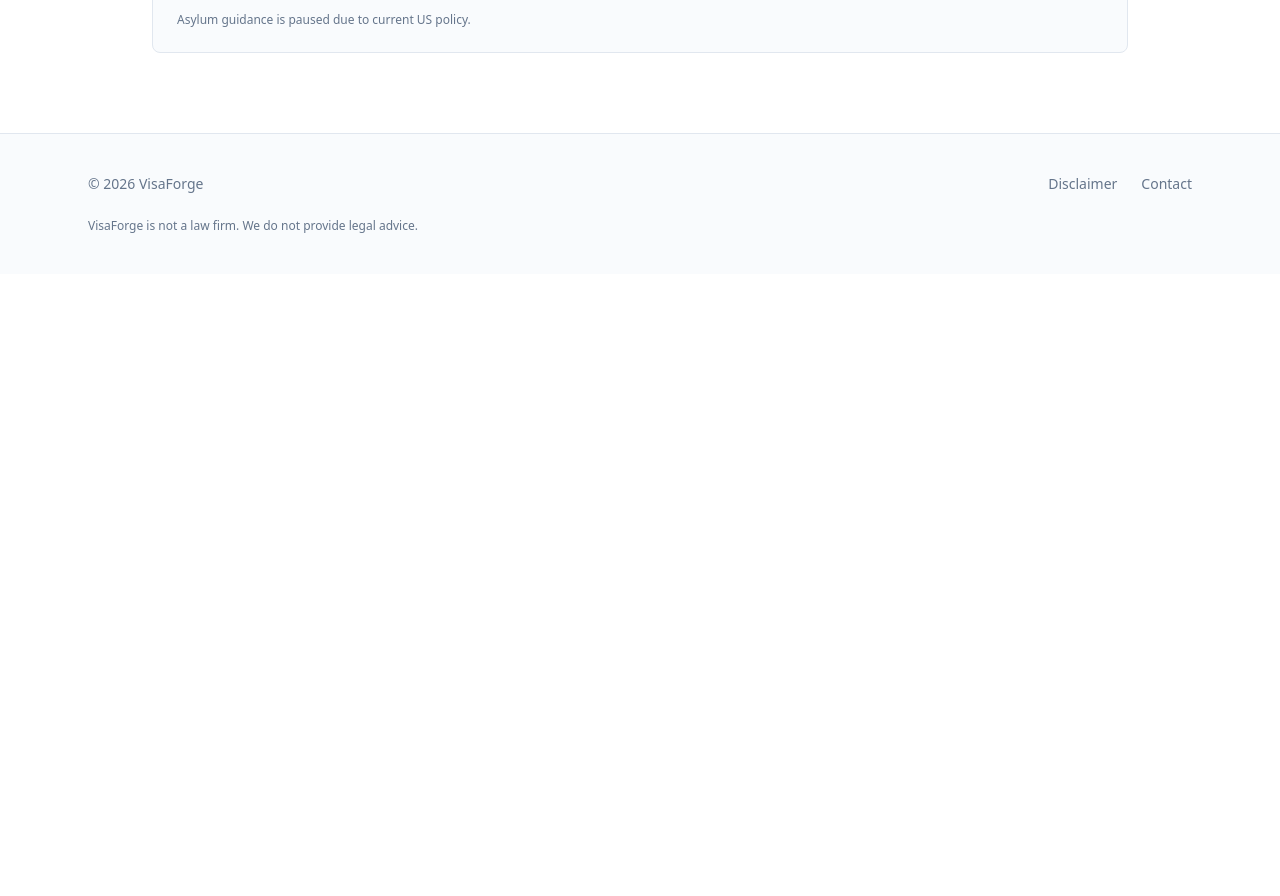
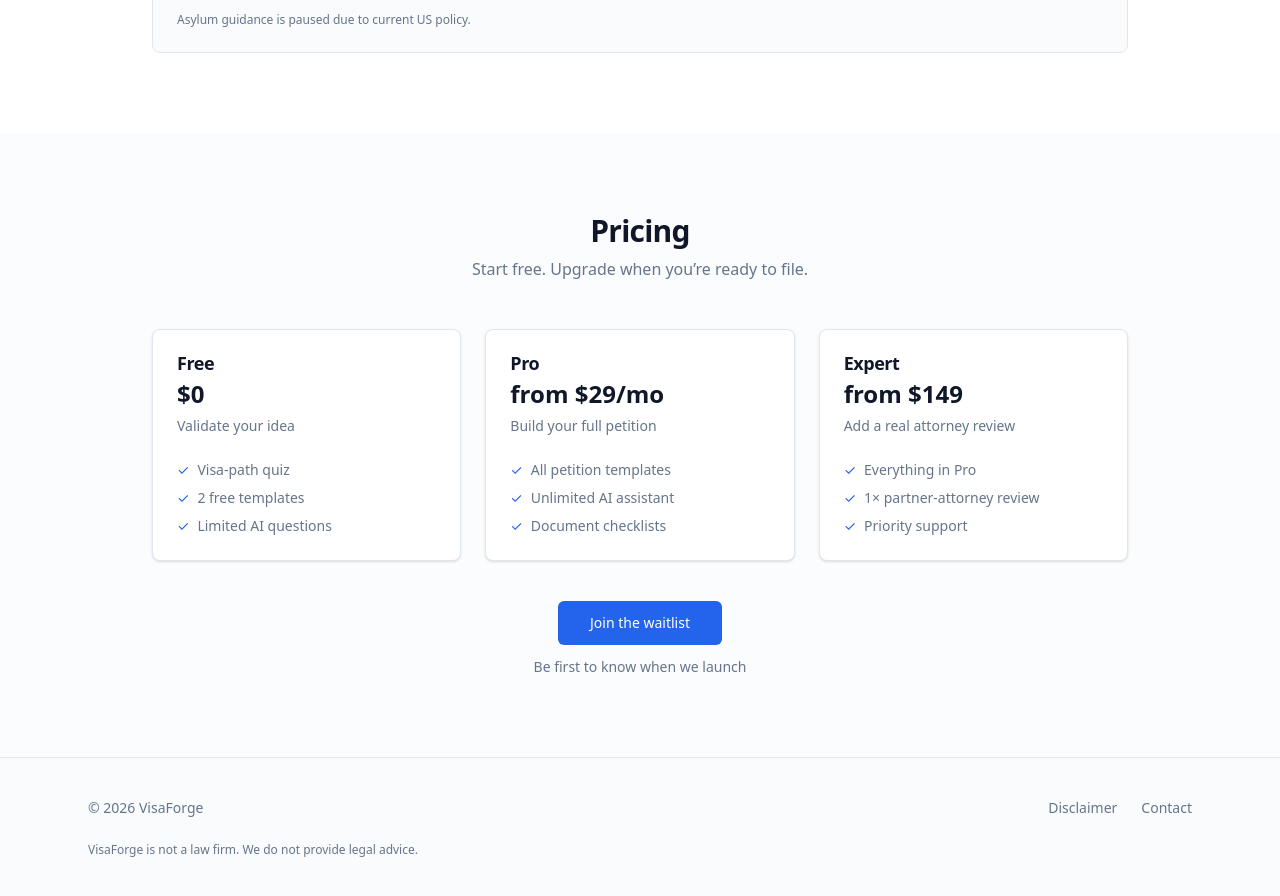
Before and after one commit to kostenk0/VG, a React (Vite) app in the folder apps/landing/: page / in a window 1280 px wide. Shown: the part 1840-2736 px from the top of the page. Before the commit the page ends 2114 px from the top, so only its background shows below. Built offline with nearby package versions, Linux system fonts and the light colour scheme; the HTML template or start-up script is replaced by a standard one.

Commit message:
feat(landing): add PricingTeaser section + translations

```diff
--- /dev/null
+++ b/apps/landing/src/components/sections/PricingTeaser.tsx
@@ -0,0 +1,61 @@
+import { useTranslation } from 'react-i18next'
+import { Card, CardContent, CardHeader, CardTitle, CardDescription } from '@/ui/card'
+import { WaitlistCTA } from '@/components/WaitlistCTA'
+import { FadeInOnScroll } from '@/components/FadeInOnScroll'
+
+const TIER_KEYS = ['free', 'pro', 'expert'] as const
+
+interface TierFeatures {
+  free: string[]
+  pro: string[]
+  expert: string[]
+}
+
+export function PricingTeaser() {
+  const { t } = useTranslation('home')
+  const features = t('pricing.tiers', { returnObjects: true }) as Record<
+    keyof TierFeatures,
+    { name: string; price: string; tagline: string; features: string[] }
+  >
+
+  return (
+    <section className="bg-muted/30 py-20">
+      <FadeInOnScroll className="mx-auto max-w-5xl px-6">
+        <div className="text-center">
+          <h2 className="text-3xl font-semibold tracking-tight">{t('pricing.heading')}</h2>
+          <p className="text-muted-foreground mt-2">{t('pricing.subheading')}</p>
+        </div>
+        <div className="mt-12 grid gap-6 md:grid-cols-3">
+          {TIER_KEYS.map((key) => {
+            const tier = features[key]
+            return (
+              <Card key={key}>
+                <CardHeader>
+                  <CardTitle>{tier.name}</CardTitle>
+                  <p className="text-2xl font-semibold">{tier.price}</p>
+                  <CardDescription>{tier.tagline}</CardDescription>
+                </CardHeader>
+                <CardContent>
+                  <ul className="text-muted-foreground space-y-2 text-sm">
+                    {tier.features.map((feature) => (
+                      <li key={feature} className="flex items-start gap-2">
+                        <span aria-hidden className="text-primary">
+                          ✓
+                        </span>
+                        <span>{feature}</span>
+                      </li>
+                    ))}
+                  </ul>
+                </CardContent>
+              </Card>
+            )
+          })}
+        </div>
+        <div className="mt-10 flex flex-col items-center gap-3">
+          <WaitlistCTA size="lg" />
+          <p className="text-muted-foreground text-sm">{t('pricing.ctaNote')}</p>
+        </div>
+      </FadeInOnScroll>
+    </section>
+  )
+}
--- a/apps/landing/src/i18n/en.json
+++ b/apps/landing/src/i18n/en.json
@@ -68,6 +68,31 @@
       "alsoSupportedLabel": "Also supported",
       "alsoSupported": "H-1B · L-1 · E-2 · F-1 / OPT → H-1B transition",
       "asylumNote": "Asylum guidance is paused due to current US policy."
+    },
+    "pricing": {
+      "heading": "Pricing",
+      "subheading": "Start free. Upgrade when you’re ready to file.",
+      "tiers": {
+        "free": {
+          "name": "Free",
+          "price": "$0",
+          "tagline": "Validate your idea",
+          "features": ["Visa-path quiz", "2 free templates", "Limited AI questions"]
+        },
+        "pro": {
+          "name": "Pro",
+          "price": "from $29/mo",
+          "tagline": "Build your full petition",
+          "features": ["All petition templates", "Unlimited AI assistant", "Document checklists"]
+        },
+        "expert": {
+          "name": "Expert",
+          "price": "from $149",
+          "tagline": "Add a real attorney review",
+          "features": ["Everything in Pro", "1× partner-attorney review", "Priority support"]
+        }
+      },
+      "ctaNote": "Be first to know when we launch"
     }
   },
   "disclaimer": {
--- a/apps/landing/src/i18n/uk.json
+++ b/apps/landing/src/i18n/uk.json
@@ -68,6 +68,31 @@
       "alsoSupportedLabel": "Також підтримуємо",
       "alsoSupported": "H-1B · L-1 · E-2 · F-1 / OPT → перехід на H-1B",
       "asylumNote": "Підтримка притулку призупинена через поточну політику США."
+    },
+    "pricing": {
+      "heading": "Ціни",
+      "subheading": "Починайте безкоштовно. Оновлюйте план, коли готові подавати.",
+      "tiers": {
+        "free": {
+          "name": "Free",
+          "price": "$0",
+          "tagline": "Перевірте ідею",
+          "features": ["Квіз по типу візи", "2 безкоштовні шаблони", "Обмежені AI-питання"]
+        },
+        "pro": {
+          "name": "Pro",
+          "price": "від $29/міс",
+          "tagline": "Створіть повну петицію",
+          "features": ["Всі шаблони петицій", "Необмежений AI-асистент", "Чек-листи документів"]
+        },
+        "expert": {
+          "name": "Expert",
+          "price": "від $149",
+          "tagline": "Додайте ревʼю реального адвоката",
+          "features": ["Усе з Pro", "1× ревʼю від партнера-адвоката", "Пріоритетна підтримка"]
+        }
+      },
+      "ctaNote": "Будьте першими, хто дізнається про запуск"
     }
   },
   "disclaimer": {
--- a/apps/landing/src/pages/Home.tsx
+++ b/apps/landing/src/pages/Home.tsx
@@ -4,6 +4,7 @@ import { Hero } from '@/components/sections/Hero'
 import { Problem } from '@/components/sections/Problem'
 import { HowItWorks } from '@/components/sections/HowItWorks'
 import { VisaTypes } from '@/components/sections/VisaTypes'
+import { PricingTeaser } from '@/components/sections/PricingTeaser'
 
 export default function HomePage() {
   return (
@@ -13,6 +14,7 @@ export default function HomePage() {
       <Problem />
       <HowItWorks />
       <VisaTypes />
+      <PricingTeaser />
       <Footer />
     </>
   )
```
